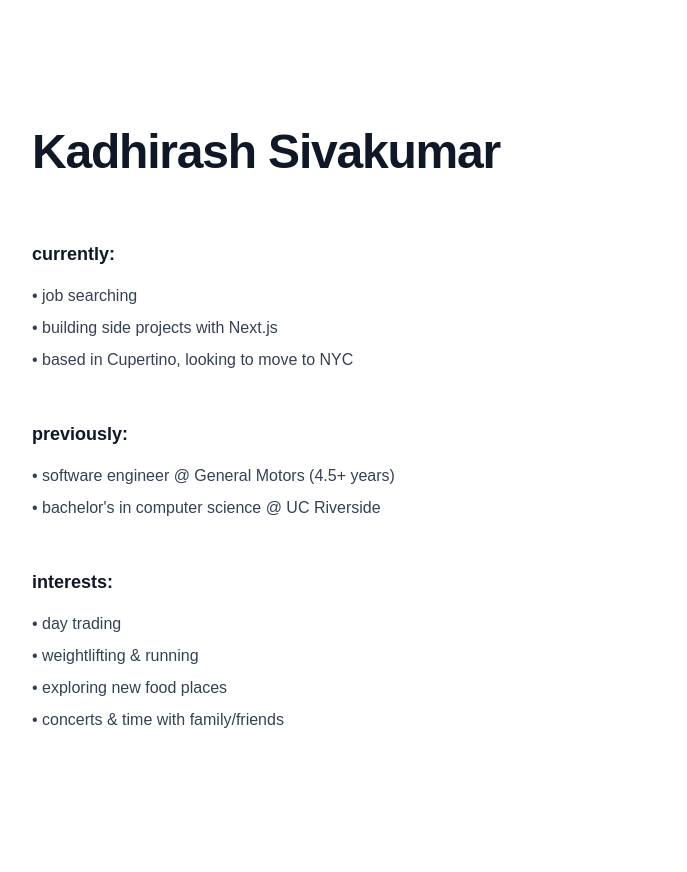
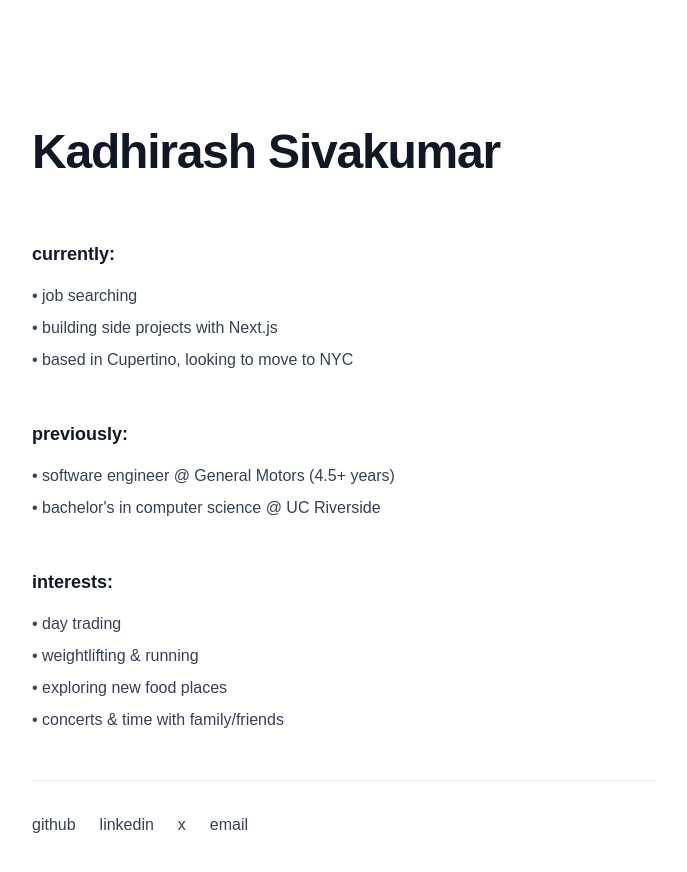
Before and after one commit to kadhirash/portfolio, a Next.js app: page / in a window 1280 px wide. Shown: the top 872 px of the page, without its empty margins (296-983 px from the left). Built offline with nearby package versions, Linux system fonts and the light colour scheme.

Commit message:
feat: add social links (GitHub, LinkedIn, X, Email)

```diff
--- a/app/page.tsx
+++ b/app/page.tsx
@@ -44,6 +44,42 @@ export default function Home() {
             <li>• concerts & time with family/friends</li>
           </ul>
         </section>
+
+        {/* Social Links */}
+        <section className="border-t border-gray-200 pt-8 dark:border-gray-800">
+          <div className="flex flex-wrap gap-6 text-gray-700 dark:text-gray-300">
+            <a
+              href="https://github.com/kadhirash"
+              target="_blank"
+              rel="noopener noreferrer"
+              className="transition-colors hover:text-gray-900 dark:hover:text-gray-100"
+            >
+              github
+            </a>
+            <a
+              href="https://www.linkedin.com/in/kadhirash/"
+              target="_blank"
+              rel="noopener noreferrer"
+              className="transition-colors hover:text-gray-900 dark:hover:text-gray-100"
+            >
+              linkedin
+            </a>
+            <a
+              href="https://x.com/kadhirash"
+              target="_blank"
+              rel="noopener noreferrer"
+              className="transition-colors hover:text-gray-900 dark:hover:text-gray-100"
+            >
+              x
+            </a>
+            <a
+              href="mailto:kadhirash@gmail.com"
+              className="transition-colors hover:text-gray-900 dark:hover:text-gray-100"
+            >
+              email
+            </a>
+          </div>
+        </section>
       </main>
     </div>
   );
```
